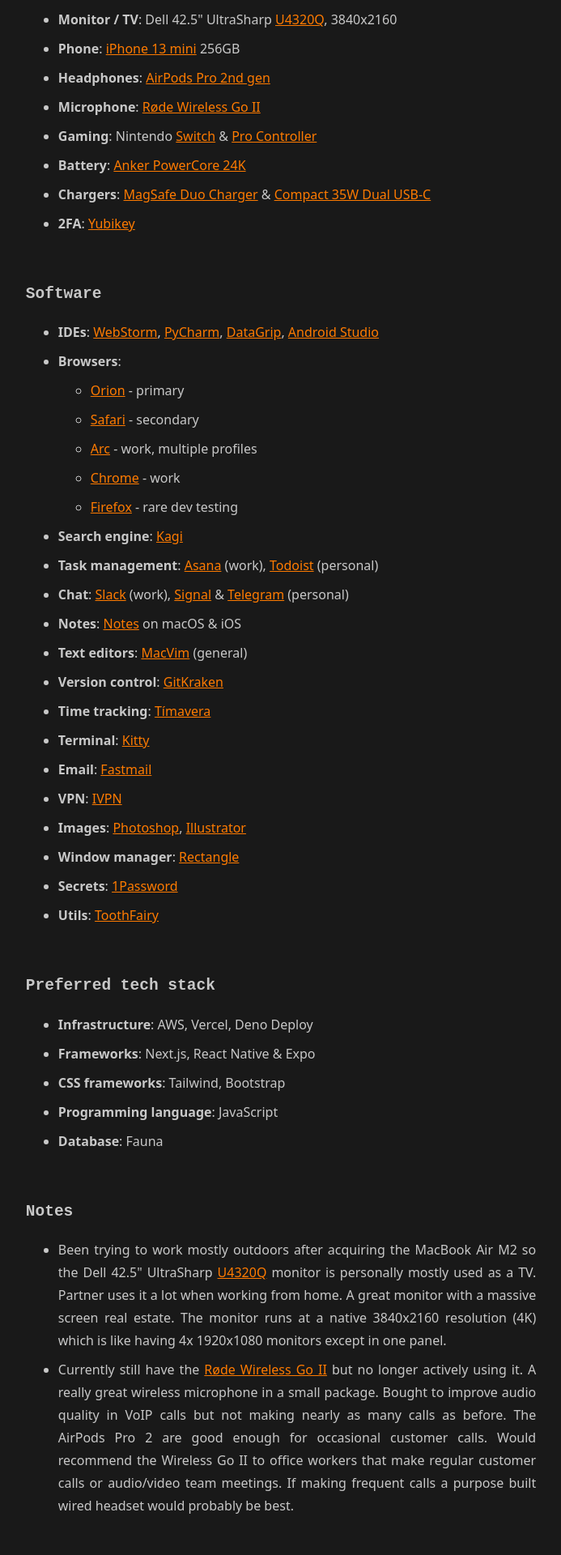
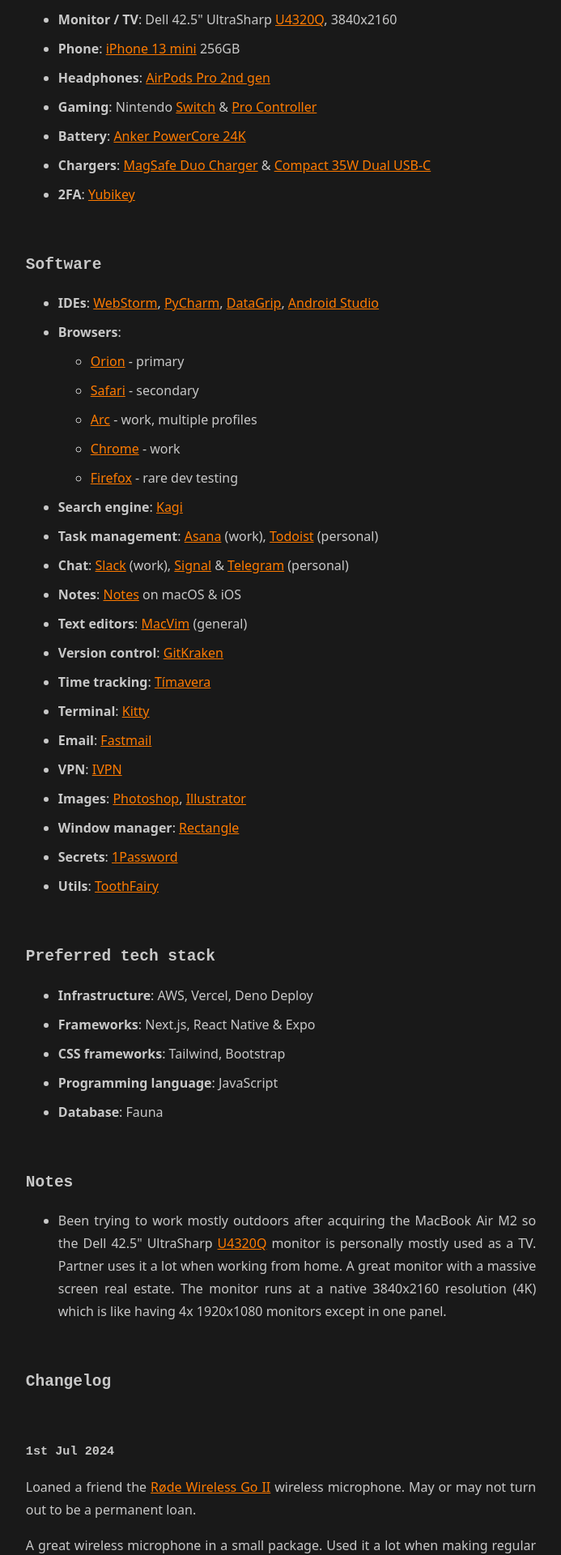
Before and after one commit to jonrh/jonrh.is, a Next.js app: page /tools in a window 1280 px wide. Shown: the part 865-2785 px from the top of the page at 81% size, without its empty margins (293-986 px from the left). Built offline with nearby package versions, Linux system fonts and the light colour scheme.

Commit message:
Updated details on Røde Wireless Go II on tools page

```diff
--- a/pages/tools.js
+++ b/pages/tools.js
@@ -65,7 +65,7 @@
 // Experimental code formatting to maximize HTML content per line
 const Content = () => (<>
 <p>A list of current and past hardware and software tools.</p>
-<p>Last updated: June 10, 2024.</p>
+<p>Last updated: January 6, 2025.</p>
 
 Table of contents:
 <ul>
@@ -85,7 +85,6 @@
   <li><strong>Monitor / TV</strong>: Dell 42.5" UltraSharp <a href={dellU4320Q}>U4320Q</a>, 3840x2160</li>
   <li><strong>Phone</strong>: <a href={phone}>iPhone 13 mini</a> 256GB</li>
   <li><strong>Headphones</strong>: <a href={airpodspro}>AirPods Pro 2nd gen</a></li>
-  <li><strong>Microphone</strong>: <RodeWirelessGo2 /></li>
   <li><strong>Gaming</strong>: Nintendo <a href={nswitch}>Switch</a> & <a href={procontroller}>Pro Controller</a></li>
   <li><strong>Battery</strong>: <AnkerPowerCore24K /></li>
   <li><strong>Chargers</strong>: <MagSafeDuoCharger /> & <Compact35WDualUSBC /></li>
@@ -143,20 +142,43 @@
     The monitor runs at a native 3840x2160 resolution (4K) which is like
     having 4x 1920x1080 monitors except in one panel.
   </li>
-  <li>
-    Currently still have the <RodeWirelessGo2 /> but no longer actively
-    using it. A really great wireless microphone in a small package.
-    Bought to improve audio quality in VoIP calls but not making nearly
-    as many calls as before. The AirPods Pro 2 are good enough for
-    occasional customer calls. Would recommend the Wireless Go II to
-    office workers that make regular customer calls or audio/video team
-    meetings. If making frequent calls a purpose built wired headset
-    would probably be best.
-  </li>
 </ul>
 
 {/* =========================== Changelog ============================ */}
 <h2 id="changelog">Changelog</h2>
+<h3>1st Jul 2024</h3>
+<p>
+  Loaned a friend the <RodeWirelessGo2/> wireless microphone. May or may not
+  turn out to be a permanent loan.
+</p>
+<p>
+  A great wireless microphone in a small package. Used it a lot when making
+  regular VoIP calls. Saw little to no use after moving multiple timezones.
+  The AirPods Pro 2 were good enough for occasional customer calls.
+</p>
+<p>
+  In my setup I clipped the WG II mic to my shirt, used AirPods Pro for
+  incoming audio and the WG II receiver plugged into my computer via USB-C.
+  This resulted in a noticeably better incoming and outgoing audio quality.
+  The AirPods Pro could dedicate the entire Bluetooth bandwidth to what I
+  would hear instead of chopping the bandwidth in half for handling both
+  directions with a way worse mic. A major selling point of it to me was being
+  able to freely walk around in my office while on calls.
+</p>
+<p>
+  It could be a bit of a fumble to get working correctly. macOS was not great
+  at remembering or properly handling audio device preferences. If the AirPods
+  Pro re-connected macOS would for example sometimes set the mic input to the
+  Airpods even though there was a way better mic already connected. Maybe there
+  is software out there that could enforce a firm preferences.
+</p>
+<p>
+  Would recommend it or the newer variants of it to tech-savvy workers that
+  want improved audio quality or the option to walk or pace around while on
+  calls. If strictly seated or making a lot of calls a purpose built wired
+  headset would probably be more suitable and reliable.
+</p>
+
 <h3>10th Jun 2024</h3>
 <p>
   Wrote a <a href="/anker-powercore-24k-review">review</a> on
@@ -284,6 +306,7 @@
 History of hardware used in the past.
 
 <ul>
+  <li><strong>Microphone</strong>: <RodeWirelessGo2/>. Aug 2021 - Jul 2024.</li>
   <li><strong>Workstation</strong>: <a href={macmini}>Mac Mini Late-2018</a>, 6-core, 64GB RAM, 2TB SSD. Jan 2019 - May 2023.</li>
   <li><strong>Keyboard</strong>: <a href={keyboard}>Apple Magic Keyboard</a>. Jan 2019 - May 2023.</li>
   <li><strong>Watch</strong>: <a href={watch}>Apple Watch 4</a>. Jan 2019 - Nov 2022.</li>
```
